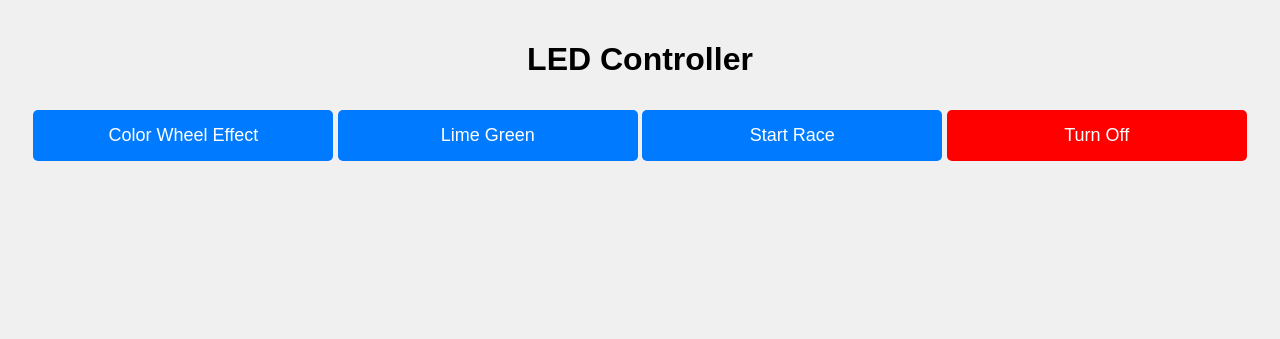
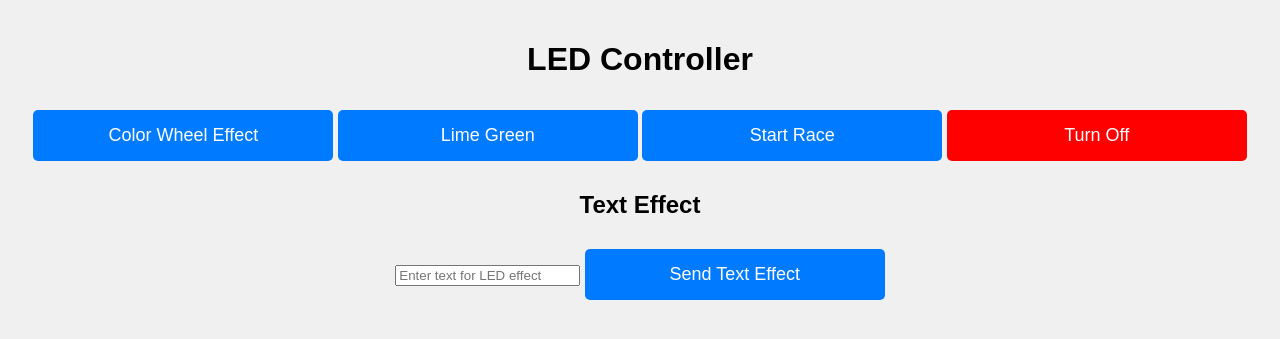
Before and after one commit to andystjean1/rpi-led-controller, a Python web app: template templates/index.html in a window 1280 px wide. Shown: the top 339 px of the page. Run offline with Jinja, Linux system fonts and the light colour scheme; the template is opened without the code that fills it, so the values that code supplies are empty.

Commit message:
add ui for embedding effect

```diff
--- a/templates/index.html
+++ b/templates/index.html
@@ -1,5 +1,6 @@
 <!DOCTYPE html>
 <html lang="en">
+
 <head>
     <meta charset="UTF-8">
     <meta name="viewport" content="width=device-width, initial-scale=1.0">
@@ -12,9 +13,11 @@
             padding: 0;
             background-color: #f0f0f0;
         }
+
         .container {
             padding: 20px;
         }
+
         button {
             width: 90%;
             max-width: 300px;
@@ -27,17 +30,21 @@
             border-radius: 5px;
             cursor: pointer;
         }
+
         button:active {
             background-color: #0056b3;
         }
+
         button.off {
             background-color: #FF0000;
         }
+
         button.off:active {
             background-color: #cc0000;
         }
     </style>
 </head>
+
 <body>
     <div class="container">
         <h1>LED Controller</h1>
@@ -45,6 +52,9 @@
         <button onclick="triggerEndpoint('/lime-green')">Lime Green</button>
         <button onclick="triggerEndpoint('/start-race')">Start Race</button>
         <button class="off" onclick="triggerEndpoint('/off')">Turn Off</button>
+        <h2>Text Effect</h2>
+        <input id="textInput" type="text" placeholder="Enter text for LED effect" />
+        <button onclick="sendTextEffect()">Send Text Effect</button>
     </div>
 
     <script>
@@ -58,6 +68,36 @@
                 console.error(error);
             }
         }
+
+        function sendTextEffect() {
+        const text = document.getElementById("textInput").value;
+        if (!text) {
+            alert("Please enter some text.");
+            return;
+        }
+
+        fetch("/text_effect", {
+            method: "POST",
+            headers: {
+                "Content-Type": "application/json",
+            },
+            body: JSON.stringify({ text }),
+        })
+            .then((response) => {
+                if (!response.ok) {
+                    throw new Error("Network response was not ok");
+                }
+                return response.json();
+            })
+            .then((data) => {
+                console.log(data);
+                alert("Text effect sent successfully!");
+            })
+            .catch((error) => {
+                console.error("There was a problem with the fetch operation:", error);
+            });
+        }
     </script>
 </body>
+
 </html>
```
